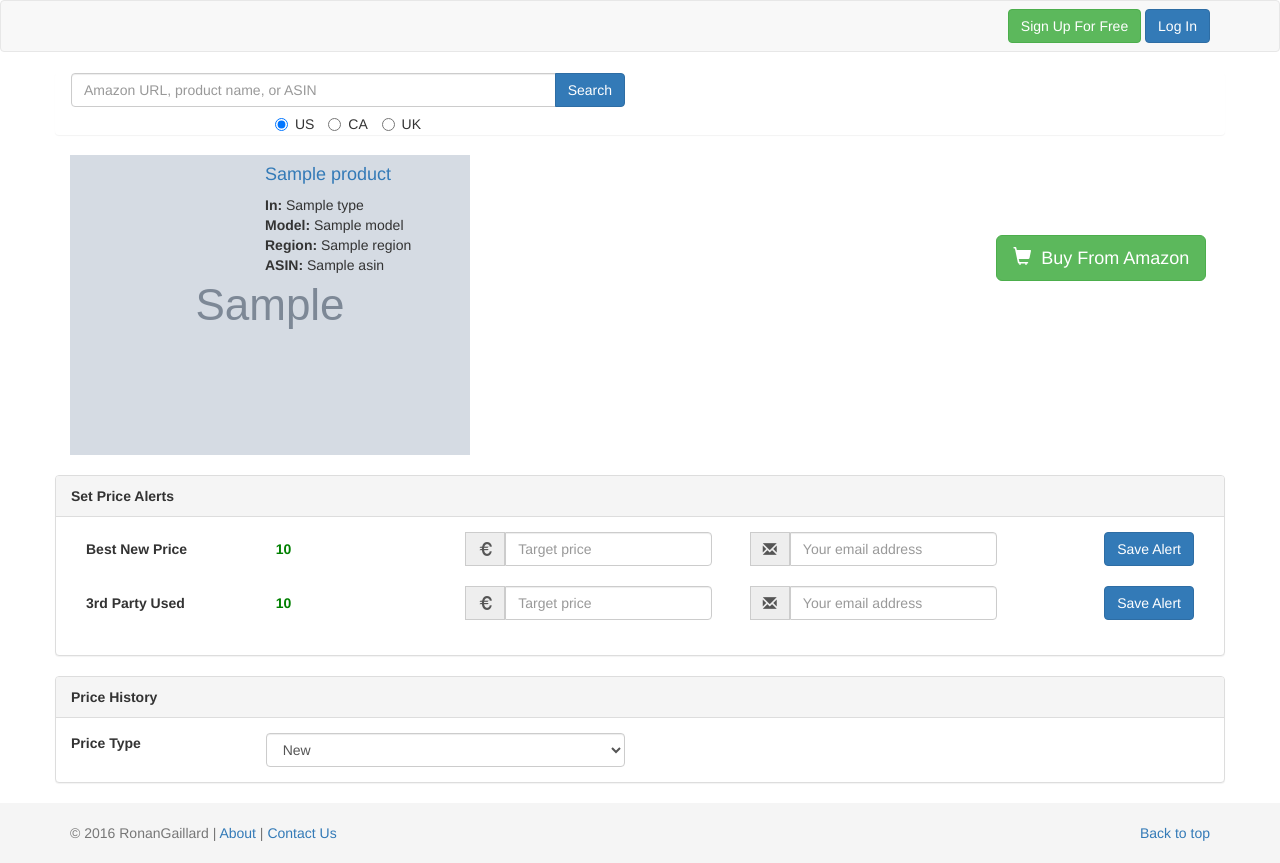
After one commit to ronangaillard/amazon-price-tracker, a Flask app: template templates/product.html in a window 1280 px wide. The commit adds this page. Run offline with Flask 2, Linux system fonts and the light colour scheme; the template is opened without the code that fills it: most values are stand-ins (such as "Sample title", 1, 10 or a date in 2020); grey boxes marked "Sample" are stand-in pictures; some libraries are stand-ins or nearby versions.

Commit message:
Added Product page to view prodect and set alert

```diff
--- a/main.py
+++ b/main.py
@@ -28,6 +28,7 @@ class Product:
     thirdPartyNewFormattedPrice=""
     thirdPartyNewPriceCurrency=""
     currency=""
+    locale=""
     type=""
     def f(self):
         return 'hello world'
@@ -91,6 +92,38 @@ def teardown_request(exception):
 def entry_point():
     return render_template('index.html')
 
+
+@app.route('/product/<locale>/<asin>')
+def show_product(locale, asin):
+    api = API(locale=locale)
+    result = api.item_lookup(asin, ResponseGroup="ItemIds, ItemAttributes, Images, OfferSummary, Offers")
+    niceProduct = Product()
+    for product in result.Items.Item:
+        niceProduct.title = product.ItemAttributes.Title
+        niceProduct.ASIN = product.ASIN.text
+
+        niceProduct.imageUrl = product.MediumImage.URL
+
+        try:
+            niceProduct.newPrice = float(product.OfferSummary.LowestNewPrice.Amount)/100
+            niceProduct.newFormattedPrice = product.OfferSummary.LowestNewPrice.FormattedPrice
+            niceProduct.newPriceCurrency = product.OfferSummary.LowestNewPrice.CurrencyCode
+        except:
+            pass
+
+        try:
+            niceProduct.usedPrice = float(product.OfferSummary.LowestUsedPrice.Amount)/100
+            niceProduct.usedFormattedPrice = product.OfferSummary.LowestUsedPrice.FormattedPrice
+            niceProduct.usedPriceCurrency = product.OfferSummary.LowestUsedPrice.CurrencyCode
+        except:
+            pass
+
+        niceProduct.type = product.ItemAttributes.ProductGroup
+        niceProduct.region =  getRegionFromUrl(product.DetailPageURL.text).upper() #product.ItemAttributes.RegionCode
+        niceProduct.model = product.ItemAttributes.Model
+
+    return render_template('product.html', product = niceProduct)
+
 @app.route('/search', methods=['GET'])
 def search():
     print "hello"
@@ -115,15 +148,12 @@ def search():
 
                 niceProduct.imageUrl = product.MediumImage.URL
 
-
-                #try:
-                #    niceProduct.newPrice = float(product.OfferSummary.LowestNewPrice.Amount)/100
-                #    niceProduct.newFormattedPrice = product.OfferSummary.LowestNewPrice.FormattedPrice
-                #    niceProduct.newPriceCurrency = product.OfferSummary.LowestNewPrice.CurrencyCode
-                #except:
-                #    pass
-
-
+                try:
+                    niceProduct.newPrice = float(product.OfferSummary.LowestNewPrice.Amount)/100
+                    niceProduct.newFormattedPrice = product.OfferSummary.LowestNewPrice.FormattedPrice
+                    niceProduct.newPriceCurrency = product.OfferSummary.LowestNewPrice.CurrencyCode
+                except:
+                    pass
 
                 try:
                     niceProduct.usedPrice = float(product.OfferSummary.LowestUsedPrice.Amount)/100
@@ -134,6 +164,7 @@ def search():
 
                 niceProduct.type = product.ItemAttributes.ProductGroup
                 niceProduct.region =  getRegionFromUrl(product.DetailPageURL.text).upper() #product.ItemAttributes.RegionCode
+                niceProduct.locale =  getRegionFromUrl(product.DetailPageURL.text)
                 niceProduct.model = product.ItemAttributes.Model
                 niceProducts.append(niceProduct)
                 if not listed:
@@ -143,26 +174,26 @@ def search():
                 pass
                 #not a product
 
-        res = api.item_lookup(*ASINList, MerchantId='Amazon', ResponseGroup = 'Offers')
+       # res = api.item_lookup(*ASINList, MerchantId='Amazon', ResponseGroup = 'Offers')
 
-        i = 0
-        listed = False
+       # i = 0
+       # listed = False
 
-        for amazonProduct in res.Items.Item:
-            print 'new amazon offer for ASIN : ', amazonProduct.ASIN
-            print '#########################################'
+       # for amazonProduct in res.Items.Item:
+          #  print 'new amazon offer for ASIN : ', amazonProduct.ASIN
+          #  print '#########################################'
             #print objectify.dump(amazonProduct)
-            try:
+          #  try:
                 #print 'not void!'
                 #for offer in amazonProduct.Offers:
-                print objectify.dump(amazonProduct)
-                niceProducts[i].newPrice = float(amazonProduct.OfferSummary.LowestNewPrice.Amount)/100
-                niceProducts[i].newFormattedPrice = amazonProduct.OfferSummary.LowestNewPrice.FormattedPrice
-                niceProducts[i].newPriceCurrency = amazonProduct.OfferSummary.LowestNewPrice.CurrencyCode
-                print 'price is : ', float(amazonProduct.OfferSummary.LowestNewPrice.Amount)/100
+          #      print objectify.dump(amazonProduct)
+          #      niceProducts[i].newPrice = float(amazonProduct.OfferSummary.LowestNewPrice.Amount)/100
+          #      niceProducts[i].newFormattedPrice = amazonProduct.OfferSummary.LowestNewPrice.FormattedPrice
+          #      niceProducts[i].newPriceCurrency = amazonProduct.OfferSummary.LowestNewPrice.CurrencyCode
+          #      print 'price is : ', float(amazonProduct.OfferSummary.LowestNewPrice.Amount)/100
 
-            except Exception as inst:
-                print inst
+          #  except Exception as inst:
+          #      print inst
             #if not listed:
             #        print(objectify.dump(amazonProduct))
             #        listed = True
@@ -174,7 +205,7 @@ def search():
             ##    print 'ok price for : ', i
             ##except:
             #    pass
-            i+=1
+          #  i+=1
 
 
     except errors.AWSError, e:
--- /dev/null
+++ b/templates/product.html
@@ -0,0 +1,172 @@
+ {% include "header.html" %}
+
+<div class="container">
+
+    {% include "searchbox.html" %}
+
+
+</div>
+<!-- /.container -->
+
+<div class="container">
+    <!-- Product description -->
+    <div class="row">
+        <div class="col-md-2 text-center">
+            <a href="#" title="{{product.title}}" target="_blank"><img src="{{product.imageUrl}}" alt="Amazon Gift Card - Email -Generic Icons" /></a>
+        </div>
+
+        <div class="col-md-10">
+            <h4><a href="#" target="_blank">{{product.title}}</a></h4>
+            <div class="row">
+                <div class="col-md-9">
+                    <ul class="list-unstyled">
+                        <li><strong>In:</strong> {{product.type}}</li>
+                        <li><strong>Model:</strong> {{product.model}}</li>
+                        <li><strong>Region:</strong> {{product.region}}</li>
+                        <li><strong>ASIN:</strong> {{product.ASIN}}</li>
+                    </ul>
+                </div>
+                <div class="col-md-3">
+                    <br/>
+                    <br/>
+                    <a class="btn btn-lg btn-success" href="#" target="_blank"><span class="glyphicon glyphicon-shopping-cart"></span> &nbsp;Buy From Amazon</a>
+                </div>
+            </div>
+
+        </div>
+    </div>
+    <!-- End product description -->
+
+    <br>
+
+    <!-- Display the panels only if there's at least one price type that can be tracked -->
+
+    <!-- Set price alerts panel-->
+    <div class="row">
+        <div class="panel panel-default">
+            <div id="set-price-alerts" class="panel-heading"><strong>Set Price Alerts</strong></div>
+            <div class="panel-body">
+
+
+                <div class="row">
+                    <div class="col-md-12">
+                        <form id="new-price-form" name="save-alert-form" method="post" class="form-inline" role="form">
+                            <input type='hidden' name='csrfmiddlewaretoken' value='2MEIUPeZkAm4kFfpthHDdRBPvUldkpG1' />
+                            <div class="col-md-2">
+                                <p class="form-control-static"><strong>Best New Price</strong></p>
+                            </div>
+                            <div class="col-md-2">
+                                {% if product.newFormattedPrice != "" %}
+                                 <p class="form-control-static text-success price">{{product.newFormattedPrice}}</p>
+                                {% else %}
+                                 <p class="form-control-static text-success no-price">Not In Stock</p>
+                                {% endif %}
+
+                            </div>
+                            <div class="form-group col-md-3">
+                                <div class="input-group">
+                                    <label class="sr-only" for="target-price-new">Target Price</label>
+                                    <input type="hidden" name="price-type" value="amazon">
+                                    <div class="input-group-addon"><span class="glyphicon glyphicon-euro"></span></div>
+                                    <input id="target-price-new" value="" type="number" step="any" name="target-price" class="form-control" placeholder="Target price"
+                                    required>
+                                </div>
+                            </div>
+                            <div class="form-group col-md-3">
+                                <div class="input-group">
+                                    <label class="sr-only" for="email-new">Email address</label>
+                                    <div class="input-group-addon"><span class="glyphicon glyphicon-envelope"></span></div>
+                                    <input id="email-new" type="email" name="email-address" class="form-control" value="" placeholder="Your email address"
+                                    required>
+                                </div>
+                            </div>
+                            <div class="col-md-2">
+                                <input id="new-save-alert-button" name="save-alert-button" class="btn btn-md btn-primary pull-right" type="submit" value="Save Alert">
+                            </div>
+                        </form>
+                    </div>
+                </div>
+
+                <br>
+
+                <div class="row">
+                    <div class="col-md-12">
+                        <form id="used-price-form" name="save-alert-form" method="post" class="form-inline" role="form">
+                            <input type='hidden' name='csrfmiddlewaretoken' value='2MEIUPeZkAm4kFfpthHDdRBPvUldkpG1' />
+                            <div class="col-md-2">
+                                <p class="form-control-static"><strong>3rd Party Used</strong></p>
+                            </div>
+                            <div class="col-md-2">
+                                 {% if product.usedFormattedPrice != "" %}
+                                 <p class="form-control-static text-success price">{{product.usedFormattedPrice}}</p>
+                                {% else %}
+                                <p class="form-control-static text-success no-price">Not In Stock</p>
+                                {% endif %}
+
+                            </div>
+                            <div class="form-group col-md-3">
+                                <div class="input-group">
+                                    <label class="sr-only" for="target-price-used">Target Price New</label>
+                                    <input type="hidden" name="price-type" value="new">
+                                    <div class="input-group-addon"><span class="glyphicon glyphicon-euro"></span></div>
+                                    <input id="target-price-used" value="" type="number" step="any" name="target-price" class="form-control" placeholder="Target price"
+                                    required>
+                                </div>
+                            </div>
+                            <div class="form-group col-md-3">
+                                <div class="input-group">
+                                    <label class="sr-only" for="email-used">Email address</label>
+                                    <div class="input-group-addon"><span class="glyphicon glyphicon-envelope"></span></div>
+                                    <input id="email-used" type="email" name="email-address" class="form-control" value="" placeholder="Your email address" required>
+                                </div>
+                            </div>
+                            <div class="col-md-2">
+                                <input id="used-save-alert-button" name="save-alert-button" class="btn btn-md btn-primary pull-right" type="submit" value="Save Alert">
+                            </div>
+                        </form>
+                    </div>
+                </div>
+
+                <br>
+
+            </div>
+        </div>
+    </div>
+    <!-- End set price alerts panel -->
+
+    <!-- Price history panel -->
+    <div class="row">
+      <div class="panel panel-default">
+        <div id="price-history" class="panel-heading"><strong>Price History</strong></div>
+          <div class="panel-body">
+
+            <div class="row">
+              <div class="form-group">
+                <label class="col-md-2 control-label">Price Type</label>
+                <div class="col-md-4">
+                  <select id="price-type-select" class="form-control">
+
+                      <option value=amazon>New</option>
+
+                      <option value=new>Used</option>
+
+                  </select>
+                </div>
+              </div>
+            </div>
+
+
+
+          </div>
+        </div>
+    </div>
+   <!-- End if a price exists -->
+  <!-- End price history panel -->
+
+</div>
+
+
+
+
+
+{% include "footer.html" %}
--- /dev/null
+++ b/templates/searchbox.html
@@ -0,0 +1,31 @@
+
+
+
+    <!-- Search box -->
+    <div class="row panel">
+        <div class="col-md-6">
+            <form id="search-form" action="/search" method="get" class="form-horizontal" accept-charset="utf-8">
+                <div class="input-group">
+                    <input id="search-box" name="q" required="True" class="form-control input-md" title="Search for products on Amazon." placeholder="Amazon URL, product name, or ASIN"
+                    type="text" value="{{ search_text }}">
+                    <span class="input-group-btn"><input class="btn btn-md btn-primary" type="submit" value="Search"></span>
+                </div>
+                <div class="text-center">
+
+                    <label class="radio-inline">
+                        <input id="US" type="radio" name="region" value="US" checked> US
+                    </label>
+
+                    <label class="radio-inline">
+                        <input id="CA" type="radio" name="region" value="CA"> CA
+                    </label>
+
+                    <label class="radio-inline">
+                        <input id="UK" type="radio" name="region" value="UK"> UK
+                    </label>
+
+                </div>
+            </form>
+        </div>
+    </div>
+    <!-- End Search box -->
```
Also changed, not shown: templates/search.html (+2 -31 lines).
